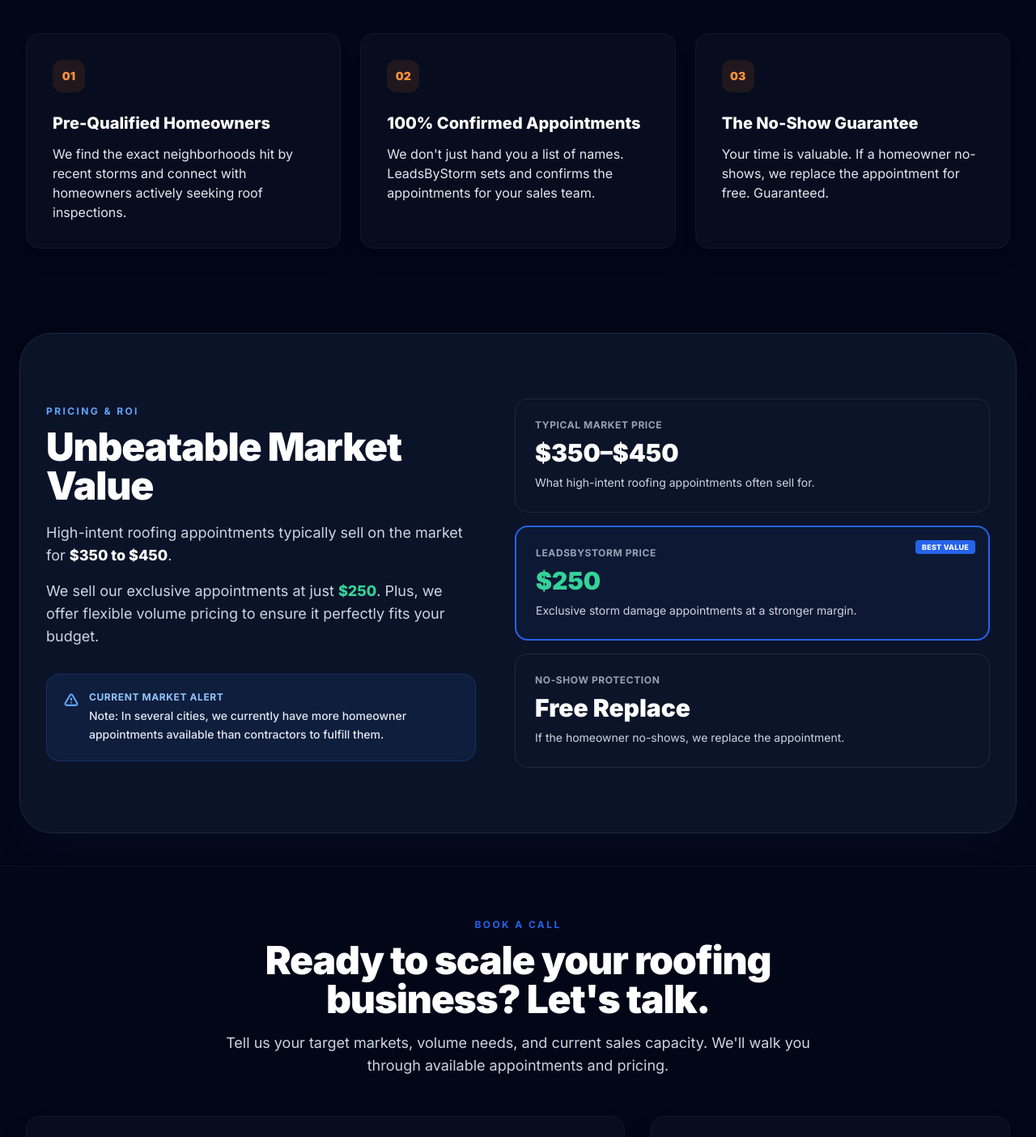
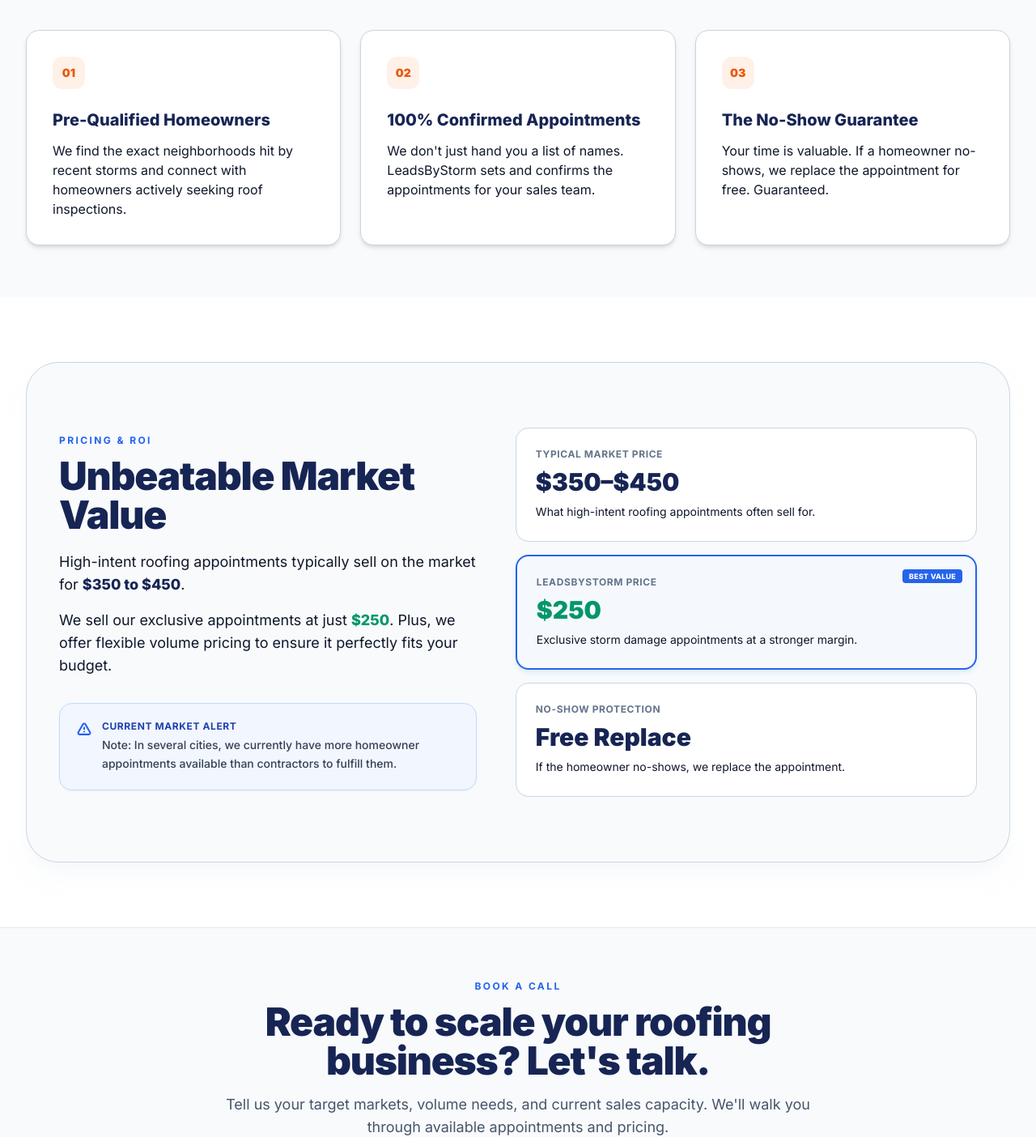
Before and after one commit to bbarnes4318/roofvisor, a Next.js app: page / in a window 1280 px wide. Shown: the part 1180-2584 px from the top of the page at 81% size. Built offline with nearby package versions, Linux system fonts and the light colour scheme.

Commit message:
Convert page body and sections to light theme with high-contrast borders and navy text, keeping the storm dashboard console mockup dark and vibrant

```diff
--- a/app/layout.tsx
+++ b/app/layout.tsx
@@ -13,7 +13,7 @@
 }) {
   return (
     <html lang="en" className={`${inter.variable} scroll-smooth`}>
-      <body className="font-sans antialiased text-slate-200 bg-slate-950 min-h-screen overflow-x-hidden">
+      <body className="font-sans antialiased text-slate-900 bg-white min-h-screen overflow-x-hidden">
         {children}
       </body>
     </html>
--- a/app/page.tsx
+++ b/app/page.tsx
@@ -116,14 +116,16 @@
 
 function Header() {
   return (
-    <header className="sticky top-0 z-50 border-b border-slate-900 bg-slate-950/90 backdrop-blur-md">
+    <header className="sticky top-0 z-50 border-b border-slate-200 bg-white/85 backdrop-blur-md">
       <nav className="mx-auto flex max-w-7xl items-center justify-between px-4 py-4 sm:px-6 lg:px-8">
         <a href="#" aria-label="LeadsByStorm home" className="flex items-center">
+          <div className="bg-[#0b1329] px-3.5 py-1.5 rounded-xl flex items-center justify-center shadow-md">
             <img
               src={LOGO_SRC}
               alt="LeadsByStorm Logo"
-            className="h-11 w-auto max-w-[240px] object-contain sm:h-14 sm:max-w-[320px]"
+              className="h-8 w-auto max-w-[200px] object-contain sm:h-10 sm:max-w-[260px]"
             />
+          </div>
         </a>
 
         <ButtonLink href="#calendar">Book a Call</ButtonLink>
@@ -354,26 +356,26 @@
 
 function FeatureCard({ feature, index }: { feature: Feature; index: number }) {
   return (
-    <article className="group rounded-2xl border border-slate-900 bg-slate-900/40 p-8 shadow-xl transition duration-300 hover:-translate-y-1 hover:shadow-2xl hover:shadow-blue-950/10 hover:border-slate-800">
-      <div className="mb-6 flex h-10 w-10 items-center justify-center rounded-xl bg-orange-500/10 text-sm font-black text-orange-400">
+    <article className="group rounded-2xl border border-slate-300 bg-white p-8 shadow-md transition duration-300 hover:-translate-y-1 hover:shadow-xl hover:border-slate-400">
+      <div className="mb-6 flex h-10 w-10 items-center justify-center rounded-xl bg-orange-500/10 text-sm font-black text-orange-600">
         0{index + 1}
       </div>
 
-      <h3 className="text-xl font-extrabold text-white">{feature.title}</h3>
+      <h3 className="text-xl font-extrabold text-blue-950">{feature.title}</h3>
 
-      <p className="mt-3 leading-relaxed text-slate-450 text-sm sm:text-base">{feature.description}</p>
+      <p className="mt-3 leading-relaxed text-slate-650 text-sm sm:text-base">{feature.description}</p>
     </article>
   );
 }
 
 function HowItWorksSection() {
   return (
-    <SectionContainer id="how-it-works" className="bg-slate-950 border-t border-slate-900/60">
+    <SectionContainer id="how-it-works" className="bg-[#f8fafc] border-t border-slate-200">
       <SectionHeading
         eyebrow="How It Works"
         title="A cleaner way to fill your roofing sales calendar."
         description="LeadsByStorm is built for contractors who want real inspection opportunities, not bloated spreadsheets, recycled leads, or low-intent form fills."
-        theme="dark"
+        theme="light"
       />
 
       <div className="mt-12 grid gap-6 md:grid-cols-3">
@@ -387,39 +389,40 @@
 
 function PricingSection() {
   return (
-    <SectionContainer className="bg-[#0b1329] border border-slate-800 rounded-[2.5rem] my-10 px-6 sm:px-10 py-16 sm:py-20 max-w-[calc(100%-2rem)] sm:max-w-[calc(100%-3rem)] mx-auto shadow-2xl shadow-blue-950/20">
+    <SectionContainer className="bg-white py-16 sm:py-20">
+      <div className="bg-[#f8fafc] border border-slate-300 rounded-[2.5rem] px-6 sm:px-10 py-16 sm:py-20 max-w-7xl mx-auto shadow-xl shadow-slate-100/50">
         <div className="grid items-center gap-12 lg:grid-cols-[0.95fr_1.05fr]">
           <div>
-          <p className="mb-3 text-xs font-bold uppercase tracking-[0.2em] text-blue-400">
+            <p className="mb-3 text-xs font-bold uppercase tracking-[0.2em] text-blue-600">
               Pricing & ROI
             </p>
 
-          <h2 className="text-3xl font-black tracking-tight text-white sm:text-4xl lg:text-5xl">
+            <h2 className="text-3xl font-black tracking-tight text-blue-950 sm:text-4xl lg:text-5xl">
               Unbeatable Market Value
             </h2>
 
-          <p className="mt-5 text-base leading-relaxed text-slate-300 sm:text-lg">
+            <p className="mt-5 text-base leading-relaxed text-slate-655 sm:text-lg">
               High-intent roofing appointments typically sell on the market for{" "}
-            <strong className="font-extrabold text-white">$350 to $450</strong>.
+              <strong className="font-extrabold text-blue-950">$350 to $450</strong>.
             </p>
 
-          <p className="mt-4 text-base leading-relaxed text-slate-300 sm:text-lg">
+            <p className="mt-4 text-base leading-relaxed text-slate-655 sm:text-lg">
               We sell our exclusive appointments at just{" "}
-            <strong className="font-extrabold text-emerald-400">$250</strong>. Plus,
+              <strong className="font-extrabold text-emerald-600">$250</strong>. Plus,
               we offer flexible volume pricing to ensure it perfectly fits your
               budget.
             </p>
 
-          <div className="mt-8 rounded-2xl border border-blue-500/20 bg-blue-500/10 p-5 backdrop-blur-sm">
+            <div className="mt-8 rounded-2xl border border-blue-200 bg-blue-50/70 p-5 shadow-sm">
               <div className="flex items-start gap-3">
-              <svg className="h-5 w-5 text-blue-400 shrink-0 mt-0.5" fill="none" viewBox="0 0 24 24" stroke="currentColor" strokeWidth="2.5">
+                <svg className="h-5 w-5 text-blue-600 shrink-0 mt-0.5" fill="none" viewBox="0 0 24 24" stroke="currentColor" strokeWidth="2.5">
                   <path strokeLinecap="round" strokeLinejoin="round" d="M12 9v2m0 4h.01m-6.938 4h13.856c1.54 0 2.502-1.667 1.732-3L13.732 4c-.77-1.333-2.694-1.333-3.464 0L3.34 16c-.77 1.333.192 3 1.732 3z" />
                 </svg>
                 <div>
-                <p className="text-xs font-bold uppercase tracking-wider text-blue-300">
+                  <p className="text-xs font-bold uppercase tracking-wider text-blue-800">
                     Current Market Alert
                   </p>
-                <p className="mt-1 text-sm text-slate-200 leading-relaxed font-medium">
+                  <p className="mt-1 text-sm text-slate-700 leading-relaxed font-medium">
                     Note: In several cities, we currently have more homeowner
                     appointments available than contractors to fulfill them.
                   </p>
@@ -457,8 +460,8 @@
                 key={item.label}
                 className={`rounded-2xl p-6 transition-all duration-200 ${
                   item.highlight
-                  ? "border-2 border-blue-600 bg-blue-500/5 shadow-blue-500/5 relative"
-                  : "border border-slate-800 bg-slate-900/30"
+                    ? "border-2 border-blue-600 bg-blue-50/45 shadow-md shadow-blue-100 relative"
+                    : "border border-slate-300 bg-white hover:border-slate-400 transition"
                 }`}
               >
                 {item.highlight && (
@@ -466,15 +469,16 @@
                     Best Value
                   </span>
                 )}
-              <p className="text-xs font-bold text-slate-400 uppercase tracking-wider">{item.label}</p>
-              <p className={`mt-2 text-3xl font-black ${item.isGreenValue ? "text-emerald-400" : "text-white"}`}>
+                <p className="text-xs font-bold text-slate-500 uppercase tracking-wider">{item.label}</p>
+                <p className={`mt-2 text-3xl font-black ${item.isGreenValue ? "text-emerald-600" : "text-blue-950"}`}>
                   {item.value}
                 </p>
-              <p className="mt-2 text-sm leading-relaxed text-slate-300">
+                <p className="mt-2 text-sm leading-relaxed text-slate-655">
                   {item.description}
                 </p>
               </div>
             ))}
+          </div>
         </div>
       </div>
     </SectionContainer>
@@ -483,18 +487,18 @@
 
 function CalendarPlaceholder() {
   return (
-    <div className="rounded-2xl border border-slate-900 bg-slate-900/40 p-6 shadow-2xl">
-      <div className="mb-6 border-b border-slate-800/80 pb-5">
-        <p className="text-xs font-bold uppercase tracking-widest text-blue-450">
+    <div className="rounded-2xl border border-slate-300 bg-white p-6 shadow-xl">
+      <div className="mb-6 border-b border-slate-150 pb-5">
+        <p className="text-xs font-bold uppercase tracking-widest text-blue-600">
           Booking Console
         </p>
-        <h3 className="mt-2 text-xl font-black text-white leading-tight">
+        <h3 className="mt-2 text-xl font-black text-blue-950 leading-tight">
           Choose a time on our calendar below for a quick phone call.
         </h3>
       </div>
 
       {/* Calendar Widget Area */}
-      <div className="relative overflow-hidden rounded-xl border border-slate-850 bg-[#0d1527] p-4">
+      <div className="relative overflow-hidden rounded-xl border border-slate-200 bg-slate-50 p-4">
 
         {/* Real-looking calendar grid mockup */}
         <div className="opacity-45 select-none pointer-events-none">
@@ -508,18 +512,18 @@
           <div className="grid grid-cols-5 gap-2 text-center text-[10px] sm:text-xs">
             {["Mon", "Tue", "Wed", "Thu", "Fri"].map((day, idx) => (
               <div key={day} className="space-y-2">
-                <div className="font-bold text-slate-400">{day}</div>
-                <div className="rounded bg-blue-950/60 py-1 font-bold text-blue-350 border border-blue-900/40">{8 + idx}</div>
-                <div className="rounded border border-slate-800 bg-slate-900/30 py-1 text-slate-350">9:00 AM</div>
-                <div className="rounded border border-slate-800 bg-slate-900/30 py-1 text-slate-350">11:30 AM</div>
-                <div className="rounded border border-slate-800 bg-slate-900/30 py-1 text-slate-350">2:00 PM</div>
+                <div className="font-bold text-slate-750">{day}</div>
+                <div className="rounded bg-blue-50 py-1 font-bold text-blue-900 border border-blue-100">{8 + idx}</div>
+                <div className="rounded border border-slate-300 bg-white py-1 text-slate-700">9:00 AM</div>
+                <div className="rounded border border-slate-300 bg-white py-1 text-slate-700">11:30 AM</div>
+                <div className="rounded border border-slate-300 bg-white py-1 text-slate-700">2:00 PM</div>
               </div>
             ))}
           </div>
         </div>
 
         {/* Overlay highlighting the embed placeholder */}
-        <div className="absolute inset-0 flex flex-col items-center justify-center bg-slate-950/85 p-6 text-center backdrop-blur-[2px]">
+        <div className="absolute inset-0 flex flex-col items-center justify-center bg-slate-950/80 p-6 text-center backdrop-blur-[2px]">
           <div className="mb-4 flex h-12 w-12 items-center justify-center rounded-xl bg-blue-600 text-white shadow-lg shadow-blue-600/35">
             <svg
               aria-hidden="true"
@@ -557,24 +561,24 @@
   );
 
   return (
-    <div className="rounded-2xl border border-slate-900 bg-slate-900/40 p-8 flex flex-col justify-between shadow-2xl">
+    <div className="rounded-2xl border border-slate-300 bg-white p-8 flex flex-col justify-between shadow-xl">
       <div>
-        <p className="text-xs font-bold uppercase tracking-widest text-blue-450">
+        <p className="text-xs font-bold uppercase tracking-widest text-blue-650">
           Prefer Email?
         </p>
 
-        <h3 className="mt-3 text-2xl font-black text-white">
+        <h3 className="mt-3 text-2xl font-black text-blue-950">
           Send your availability.
         </h3>
 
-        <p className="mt-4 leading-relaxed text-slate-400 text-sm sm:text-base">
+        <p className="mt-4 leading-relaxed text-slate-650 text-sm sm:text-base">
           Prefer to email? Click below to send us your availability directly, and we will get back to you immediately.
         </p>
       </div>
 
       <a
         href={`mailto:${CONTACT_EMAIL}?subject=${subject}&body=${body}`}
-        className="mt-8 inline-flex items-center justify-center rounded-xl border border-slate-750 bg-slate-900/50 px-6 py-3 text-sm font-extrabold text-slate-200 shadow-sm transition hover:border-slate-550 hover:bg-slate-850 hover:text-white active:scale-[0.98] transform"
+        className="mt-8 inline-flex items-center justify-center rounded-xl border border-slate-300 bg-slate-50 px-6 py-3 text-sm font-extrabold text-slate-800 shadow-sm transition hover:border-slate-450 hover:bg-slate-100 active:scale-[0.98] transform"
       >
         Email LeadsByStorm
       </a>
@@ -584,13 +588,13 @@
 
 function FinalCtaSection() {
   return (
-    <SectionContainer id="calendar" className="bg-slate-950 border-t border-slate-900/60">
+    <SectionContainer id="calendar" className="bg-[#f8fafc] border-t border-slate-200">
       <div className="mb-12">
         <SectionHeading
           eyebrow="Book a Call"
           title="Ready to scale your roofing business? Let's talk."
           description="Tell us your target markets, volume needs, and current sales capacity. We'll walk you through available appointments and pricing."
-          theme="dark"
+          theme="light"
         />
       </div>
 
@@ -604,7 +608,7 @@
 
 function Footer() {
   return (
-    <footer className="border-t border-slate-900 bg-slate-950 px-6 py-8 sm:px-8 lg:px-12 text-slate-400">
+    <footer className="border-t border-slate-200 bg-slate-50 px-6 py-8 sm:px-8 lg:px-12 text-slate-500">
       <div className="mx-auto flex max-w-7xl flex-col gap-4 text-xs sm:text-sm text-slate-500 sm:flex-row sm:items-center sm:justify-between">
         <p>© {new Date().getFullYear()} leadsbystorm.com. All rights reserved.</p>
         <p>Targeted storm-damage roofing appointments.</p>
@@ -615,7 +619,7 @@
 
 export default function LeadsByStormLandingPage() {
   return (
-    <main className="min-h-screen bg-slate-950 text-slate-200">
+    <main className="min-h-screen bg-white text-slate-900">
       <Header />
       <HeroSection />
       <HowItWorksSection />
```
Lines whose indentation alone changed are shown as unchanged.
